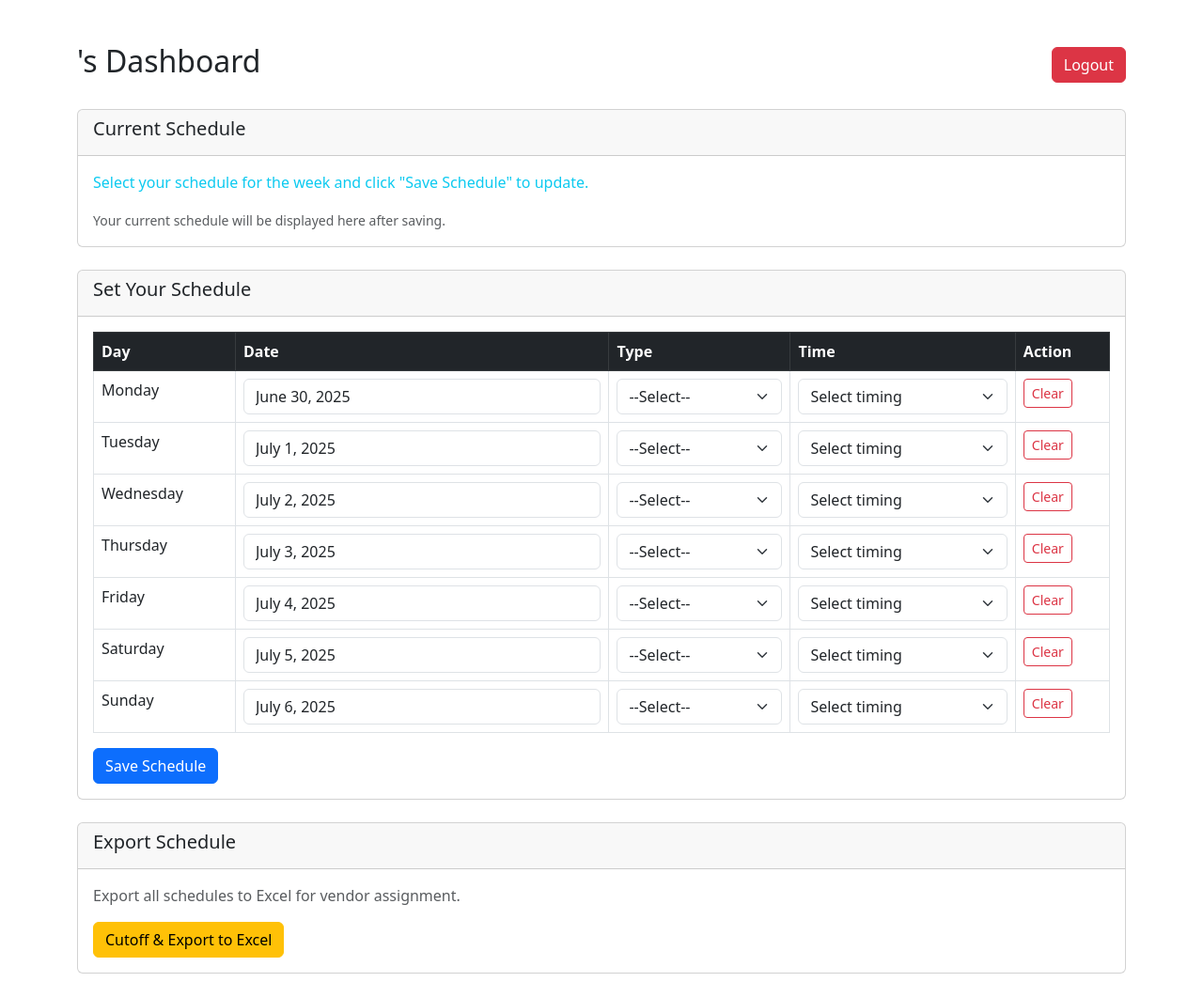
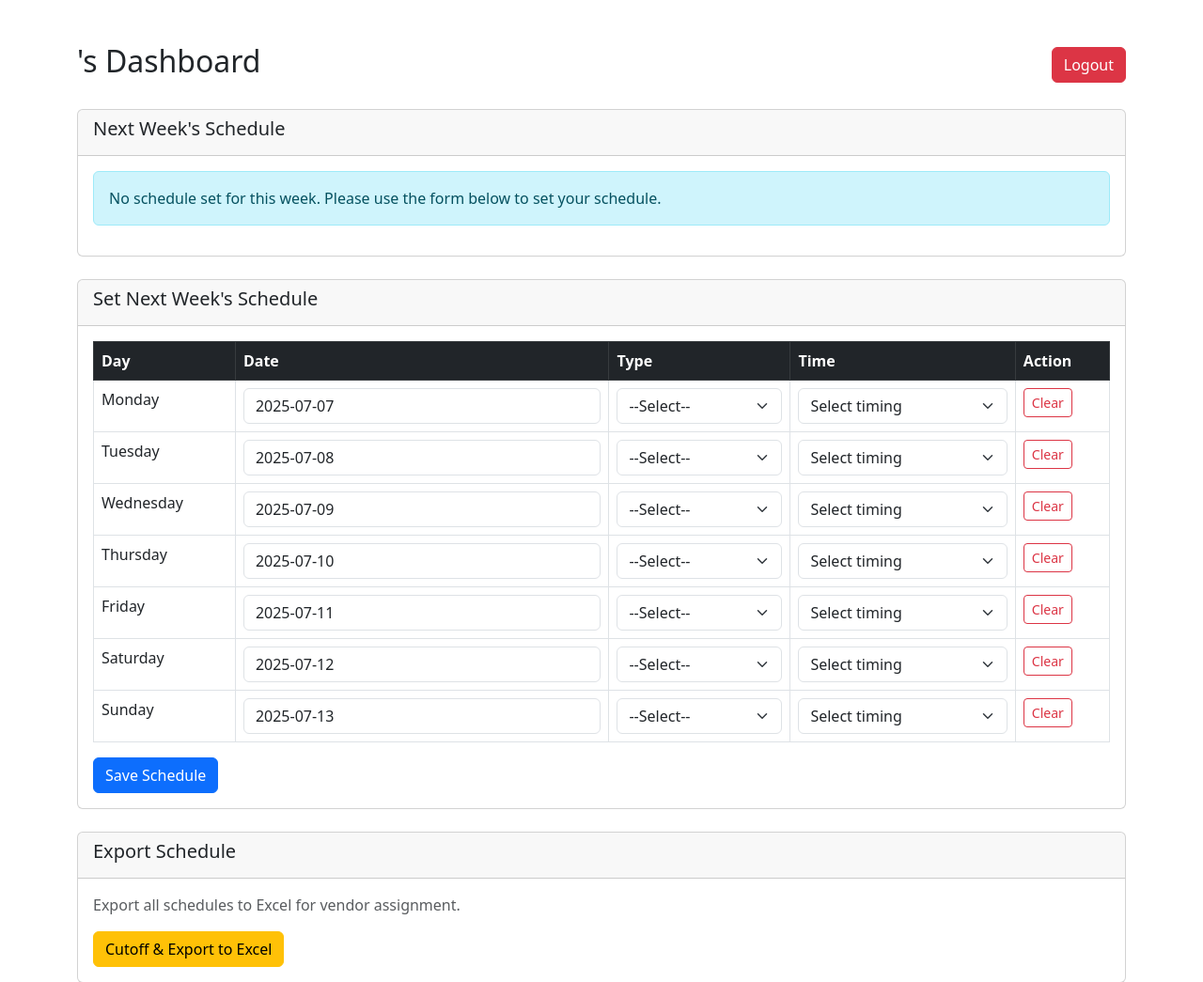
Before and after one commit to Tushxrb/Traverse, a Django app: page /dashboard/ in a window 1280 px wide. Shown: the part 82-1127 px from the top of the page at 94% size. Run offline with Django 5.2, Linux system fonts and the light colour scheme; a user stored in the database is signed in; data comes from the database, SQL or seed files in the repository; both versions use the stored data as it was after the commit; some libraries are stand-ins or nearby versions.

Commit message:
bug fixes

```diff
--- a/main/templates/dashboard.html
+++ b/main/templates/dashboard.html
@@ -25,19 +25,49 @@
       <!-- Current Schedule Display -->
       <div class="card mb-4">
         <div class="card-header">
-          <h5>Current Schedule</h5>
+          <h5>Next Week's Schedule</h5>
         </div>
         <div class="card-body">
-          <div id="current-schedule">
-            <p class="text-muted">Loading current schedule...</p>
-          </div>
+          {% if current_schedules %}
+            <div class="table-responsive">
+              <table class="table table-striped">
+                <thead class="table-dark">
+                  <tr>
+                    <th>Day</th>
+                    <th>Date</th>
+                    <th>Type</th>
+                    <th>Time</th>
+                  </tr>
+                </thead>
+                <tbody>
+                  {% for schedule in current_schedules %}
+                  <tr>
+                    <td>{{ schedule.day }}</td>
+                    <td>{{ schedule.date|date:"Y-m-d" }}</td>
+                    <td>
+                      <span class="badge bg-{% if schedule.type == 'pickup' %}success{% else %}warning{% endif %}">
+                        {{ schedule.type|title }}
+                      </span>
+                    </td>
+                    <td>{{ schedule.timing }}</td>
+                  </tr>
+                  {% endfor %}
+                </tbody>
+              </table>
+            </div>
+          {% else %}
+            <div class="alert alert-info">
+              <i class="fas fa-info-circle"></i>
+              No schedule set for this week. Please use the form below to set your schedule.
+            </div>
+          {% endif %}
         </div>
       </div>
 
       <!-- Schedule Form -->
       <div class="card mb-4">
         <div class="card-header">
-          <h5>Set Your Schedule</h5>
+          <h5>Set Next Week's Schedule</h5>
         </div>
         <div class="card-body">
           <form method="post" action="{% url 'save_schedule' %}">
@@ -147,6 +177,49 @@ function getTimeOptions(type) {
     times.push(`${hr}:${min}`);
   }
   return times;
+}
+
+// Pre-populate form with existing schedule data
+function populateExistingSchedule() {
+  const existingSchedule = {{ current_schedules|yesno:"true,false" }};
+  if (!existingSchedule) return;
+
+  const scheduleData = [
+    {% for schedule in current_schedules %}
+    {
+      date: '{{ schedule.date|date:"Y-m-d" }}',
+      type: '{{ schedule.type }}',
+      timing: '{{ schedule.timing }}'
+    }{% if not forloop.last %},{% endif %}
+    {% endfor %}
+  ];
+
+  const dateInputs = document.querySelectorAll('input[name="dates"]');
+  const typeSelects = document.querySelectorAll('.type-select');
+  const timeSelects = document.querySelectorAll('.time-select');
+
+  scheduleData.forEach(schedule => {
+    dateInputs.forEach((dateInput, idx) => {
+      if (dateInput.value === schedule.date) {
+        // Set type
+        typeSelects[idx].value = schedule.type;
+
+        // Populate time options
+        const timeSelect = timeSelects[idx];
+        timeSelect.innerHTML = '<option value="">Select timing</option>';
+        const timeOptions = getTimeOptions(schedule.type);
+        timeOptions.forEach(time => {
+          const option = document.createElement('option');
+          option.value = time;
+          option.text = time;
+          timeSelect.appendChild(option);
+        });
+
+        // Set selected time
+        timeSelect.value = schedule.timing;
+      }
+    });
+  });
 }
 
 // Initialize main schedule form
@@ -273,12 +346,8 @@ function showTeamTable(memberId) {
 
 // Load current schedule on page load
 document.addEventListener('DOMContentLoaded', function() {
-  // This would be enhanced with an AJAX call to fetch current schedule
-  // For now, we'll show a placeholder
-  document.getElementById('current-schedule').innerHTML = `
-    <p class="text-info">Select your schedule for the week and click "Save Schedule" to update.</p>
-    <small class="text-muted">Your current schedule will be displayed here after saving.</small>
-  `;
+  // Pre-populate the form with existing schedule data
+  populateExistingSchedule();
 });
 </script>
 
--- a/main/templates/index.html
+++ b/main/templates/index.html
@@ -72,7 +72,7 @@
 <!-- Login card -->
 
 <div class="login-container">
-  <img src="{% static 'images/it-vedant.png' %}" class="it-vedant" alt="company-logo"></img>
+  <a href="https://www.itvedant.com/" target="_blank"><img src="{% static 'images/it-vedant.png' %}" class="it-vedant" alt="company-logo"></img></a>
   <hr>
   <a href="{% url 'employee_login' %}" class="btn-login btn-employee">Login as Employee</a>
   <a href="{% url 'admin_login' %}" class="btn-login btn-admin">Login as Admin</a>
--- a/main/urls.py
+++ b/main/urls.py
@@ -16,16 +16,20 @@ urlpatterns = [
     path('admin_dashboard/', views.admin_dashboard, name='admin_dashboard'),
     path('delete-user/<int:user_id>/', views.delete_user, name='delete_user'),
     path('admin-dashboard/update/', views.update_users, name='update_users'),
+    path('admin-tools/cutoff/', views.cutoff_schedule, name='cutoff_schedule'),  # Moved to admin section
 
     # Logout
     path('admin_logout/', views.admin_logout, name='admin_logout'),
     path('employee_logout/', views.employee_logout, name='employee_logout'),
 
+    # Employee Dashboard
     path('dashboard/', views.dashboard, name='dashboard'),
     path('dashboard/save/', views.save_schedule, name='save_schedule'),
-    path('dashboard/cutoff/', views.cutoff_schedule, name='cutoff_schedule'),
     path('dashboard/save_team/', views.save_team_schedule, name='save_team_schedule'),
+
+    # Other pages
     path('pricing/', views.pricing, name='pricing'),
+    path('api/current-schedule/', views.get_current_schedule, name='get_current_schedule'),
 
     # Payment
     path('start-payment/', views.start_payment, name='start_payment'),
--- a/main/views.py
+++ b/main/views.py
@@ -19,34 +19,49 @@ from io import BytesIO
 
 from .models import User, Schedule, CutoffRecord
 
+# ----------------------
 # Utility functions
+# ----------------------
+
 def is_admin(user):
+    # Check if the user is an admin (superuser)
     return user.is_superuser
 
 def get_week_dates():
+    # Get all dates and day names for next week (Monday to Sunday)
     today = datetime.date.today()
-    start = today - datetime.timedelta(days=today.weekday())  # Monday
-    return [(start + datetime.timedelta(days=i), (start + datetime.timedelta(days=i)).strftime('%A')) for i in range(7)]
+    # Find next week's Monday
+    days_until_next_monday = 7 - today.weekday()
+    next_monday = today + datetime.timedelta(days=days_until_next_monday)
+    return [((next_monday + datetime.timedelta(days=i)).strftime('%Y-%m-%d'), (next_monday + datetime.timedelta(days=i)).strftime('%A')) for i in range(7)]
 
+# ----------------------
 # Views
+# ----------------------
+
 def index(req):
+    # Show the home page
     return render(req, "index.html")
 
 def employee_login(req):
+    # Employee login view
     try:
         if req.method == 'POST':
             emp_id = req.POST.get('employee_id', '').strip()
             input_value = req.POST.get('password', '').strip()
 
+            # Check if both fields are filled
             if not emp_id or not input_value:
                 messages.error(req, 'Employee ID and Password are required.')
                 return render(req, 'employee_login.html')
 
+            # Find user by employee ID
             user = User.objects.filter(employee_id=emp_id).first()
             if not user:
                 messages.error(req, 'Employee not found.')
                 return render(req, 'employee_login.html')
 
+            # If user has no email, use DOB as password for first login
             if not user.email or not user.email.strip():
                 expected_dob = user.dob.strftime('%d%m%Y')
                 if input_value == expected_dob:
@@ -57,6 +72,7 @@ def employee_login(req):
                     messages.error(req, 'Incorrect Date of Birth.')
                     return render(req, 'employee_login.html')
 
+            # Authenticate user with employee_id and password
             auth_user = authenticate(req, employee_id=emp_id, password=input_value)
             if auth_user:
                 login(req, auth_user)
@@ -65,6 +81,7 @@ def employee_login(req):
                 messages.error(req, 'Invalid credentials.')
                 return render(req, 'employee_login.html')
 
+        # Show login page for GET request
         return render(req, 'employee_login.html')
 
     except Exception as e:
@@ -73,6 +90,7 @@ def employee_login(req):
         return render(req, 'employee_login.html')  # Changed from index.html
 
 def reset_password(req):
+    # Reset password for first-time login or forgot password
     emp_id = req.session.get('emp_id')
     dob = req.session.get('dob')
 
@@ -97,19 +115,24 @@ def reset_password(req):
         session_otp = req.session.get('otp')
         session_email = req.session.get('reset_email')
 
+        # Check OTP and email
         if not session_otp or otp != str(session_otp) or email != session_email:
             return render(req, 'reset_password.html', { 'emp_id': emp_id, 'otp_verified': False, 'error': 'Invalid OTP or email mismatch.' })
 
+        # Check if passwords match
         if password1 != password2:
             return render(req, 'reset_password.html', { 'emp_id': emp_id, 'otp_verified': True, 'email': email, 'error': 'Passwords do not match.' })
 
+        # Check if email is provided
         if not email:
             return render(req, 'reset_password.html', { 'emp_id': emp_id, 'otp_verified': True, 'error': 'Email is required.' })
 
+        # Set email and new password
         user.email = email
         user.password = make_password(password1)
-        user.save() # Clear session data
+        user.save() # Save user
 
+        # Clear session data
         req.session.pop('otp', None)
         req.session.pop('reset_email', None)
         req.session.pop('emp_id', None)
@@ -118,10 +141,12 @@ def reset_password(req):
         messages.success(req, "Password set successfully. Please login with your new password.")
         return redirect('employee_login')
 
+    # Show reset password page
     return render(req, 'reset_password.html', {'emp_id': emp_id, 'otp_verified': False})
 
 @ensure_csrf_cookie
 def verify_otp(req):
+    # Send OTP to email for verification
     if req.method == "POST":
         try:
             data = json.loads(req.body)
@@ -132,9 +157,11 @@ def verify_otp(req):
         if not email:
             return JsonResponse({'success': False, 'message': 'Email is required.'}, status=400)
 
+        # Check if email already exists
         if User.objects.filter(email=email).exists():
             return JsonResponse({'success': False, 'message': 'Email already in use.'}, status=400)
 
+        # Generate OTP and save in session
         otp = str(random.randint(100000, 999999))
         req.session['otp'] = otp
         req.session['reset_email'] = email
@@ -159,6 +186,7 @@ def verify_otp(req):
     return JsonResponse({'success': False, 'message': 'Invalid request method.'}, status=405)
 
 def verify_otp_check(req):
+    # Check if OTP and email match session
     if req.method == "POST":
         try:
             data = json.loads(req.body)
@@ -174,14 +202,17 @@ def verify_otp_check(req):
     return JsonResponse({'valid': False})
 
 def admin_login(request):
+    # Admin login view
     if request.method == 'POST':
         emp_id = request.POST.get('employee_id', '').strip()
         password = request.POST.get('password', '')
 
+        # Check if both fields are filled
         if not emp_id or not password:
             messages.error(request, 'Employee ID and Password are required.')
             return render(request, 'admin_login.html')
 
+        # Authenticate admin
         user = authenticate(request, employee_id=emp_id, password=password)
         if user and user.is_superuser:
             login(request, user)
@@ -190,11 +221,13 @@ def admin_login(request):
             messages.error(request, "Invalid credentials or not an admin.")
             return render(request, 'admin_login.html')
 
+    # Show admin login page
     return render(request, 'admin_login.html')
 
 @login_required
 @user_passes_test(is_admin)
 def admin_dashboard(req):
+    # Admin dashboard for managing employees
     addresses = ['Borivali', 'Andheri', 'Dadar', 'Bandra', 'Churchgate']
 
     if req.method == "POST":
@@ -202,7 +235,7 @@ def admin_dashboard(req):
         last_name = req.POST.get("last_name", "").strip()
         digits = req.POST.get("employee_id_digits", "").strip()
 
-        # Validation
+        # Validation for required fields
         if not first_name or not last_name:
             messages.error(req, "First name and last name are required.")
             return render(req, "admin_dashboard.html", {
@@ -219,8 +252,10 @@ def admin_dashboard(req):
                 "addresses": addresses
             })
 
+        # Generate employee ID
         employee_id = first_name[0].upper() + last_name[0].upper() + digits
 
+        # Check if employee ID already exists
         if User.objects.filter(employee_id=employee_id).exists():
             messages.error(req, f"Employee ID {employee_id} already exists.")
             return render(req, "admin_dashboard.html", {
@@ -251,6 +286,7 @@ def admin_dashboard(req):
         team_leader_id = req.POST.get("team_leader")
 
         try:
+            # Create new user
             user = User.objects.create_user(
                 username=employee_id,
                 first_name=first_name,
@@ -266,13 +302,14 @@ def admin_dashboard(req):
         except Exception as e:
             messages.error(req, f"Error creating user: {str(e)}")
 
-        # Don't redirect, just render the page again to show the message
+        # Show dashboard again with updated list
         return render(req, "admin_dashboard.html", {
             "employees": User.objects.filter(is_superuser=False),
             "team_leaders": User.objects.filter(is_super_employee=True),
             "addresses": addresses
         })
 
+    # Show dashboard with employees and team leaders
     employees = User.objects.filter(is_superuser=False)
     team_leaders = User.objects.filter(is_super_employee=True)
 
@@ -285,6 +322,7 @@ def admin_dashboard(req):
 @login_required
 @user_passes_test(is_admin)
 def delete_user(req, user_id):
+    # Delete a user (admin only)
     if req.method == "POST":
         try:
             user = get_object_or_404(User, id=user_id)
@@ -298,6 +336,7 @@ def delete_user(req, user_id):
 @login_required
 @user_passes_test(is_admin)
 def update_users(req):
+    # Update user details (admin only)
     if req.method == "POST":
         user_id = req.POST.get("save_id")
         try:
@@ -311,7 +350,7 @@ def update_users(req):
             is_super_employee = req.POST.get(f"is_super_employee_{user_id}") == "on"
             team_leader_id = req.POST.get(f"team_leader_{user_id}") or None
 
-            # Validation
+            # Validation for required fields
             if not first_name or not last_name:
                 messages.error(req, "First name and last name are required.")
                 return redirect("admin_dashboard")
@@ -324,7 +363,7 @@ def update_users(req):
                 messages.error(req, "Address is required.")
                 return redirect("admin_dashboard")
 
-            # Update user
+            # Update user fields
             user.first_name = first_name
             user.last_name = last_name
             user.dob = dob
@@ -341,35 +380,18 @@ def update_users(req):
     return redirect("admin_dashboard")
 
 def admin_logout(request):
+    # Log out admin
     logout(request)
     return redirect('admin_login')
 
 def employee_logout(request):
+    # Log out employee
     logout(request)
     return redirect('employee_login')
 
 @login_required
-def dashboard(request):
-    user = request.user
-    is_super_employee = user.is_super_employee
-
-    week_dates = get_week_dates()
-    week_dates_json = json.dumps([(str(d), day) for d, day in week_dates])
-
-    team_members = []
-    if is_super_employee:
-        team_members = User.objects.filter(team_leader=user)
-
-    return render(request, 'dashboard.html', {
-        'user': user,
-        'week_dates': week_dates,
-        'week_dates_json': week_dates_json,
-        'is_super_employee': is_super_employee,
-        'team_members': team_members,
-    })
-
-@login_required
 def save_schedule(request):
+    # Save employee's weekly schedule
     if request.method == "POST":
         user = request.user
         dates = request.POST.getlist('dates')
@@ -380,7 +402,7 @@ def save_schedule(request):
             # Delete existing schedules for this user for the week
             Schedule.objects.filter(employee=user).delete()
 
-            # Save new schedules
+            # Save new schedules for each day
             saved_count = 0
             for date_str, schedule_type, timing in zip(dates, types, timings):
                 if date_str and schedule_type and timing:
@@ -407,14 +429,19 @@ def save_schedule(request):
 
     return redirect("dashboard")
 
+# Add this decorator to the cutoff_schedule function
 @login_required
+@user_passes_test(is_admin)
 def cutoff_schedule(request):
+    # Export all schedules for next week to Excel (admin only)
     if request.method == "POST":
         try:
             today = datetime.date.today()
-            # Get all schedules for the current week
-            week_start = today - datetime.timedelta(days=today.weekday())
-            week_end = week_start + datetime.timedelta(days=6)
+            # Get all schedules for next week (to match the dashboard and form logic)
+            days_until_next_monday = 7 - today.weekday()
+            next_monday = today + datetime.timedelta(days=days_until_next_monday)
+            week_start = next_monday
+            week_end = next_monday + datetime.timedelta(days=6)
 
             schedules = Schedule.objects.filter(
                 date__gte=week_start,
@@ -422,8 +449,8 @@ def cutoff_schedule(request):
             ).select_related('employee')
 
             if not schedules.exists():
-                messages.warning(request, "No schedules found for this week.")
-                return redirect("dashboard")
+                messages.warning(request, "No schedules found for next week.")
+                return redirect("admin_dashboard")
 
             records = []
             for schedule in schedules:
@@ -439,7 +466,6 @@ def cutoff_schedule(request):
                 })
 
             df = pd.DataFrame(records)
-
             # Group by address and type for better organization
             grouped = df.groupby(['Address', 'Type'])
 
@@ -447,15 +473,13 @@ def cutoff_schedule(request):
             with pd.ExcelWriter(output, engine='xlsxwriter') as writer:
                 # Write all data to main sheet
                 df.to_excel(writer, sheet_name='All_Schedules', index=False)
-
                 # Write grouped data to separate sheets
                 for (addr, schedule_type), group in grouped:
                     sheet_name = f"{addr[:10]}_{schedule_type}"
                     group.to_excel(writer, sheet_name=sheet_name[:31], index=False)
 
             output.seek(0)
-            filename = f"weekly_schedule_{today.strftime('%Y%m%d')}.xlsx"
-
+            filename = f"weekly_schedule_{week_start.strftime('%Y%m%d')}.xlsx"
             # Save to database
             cutoff_file = ContentFile(output.read(), name=filename)
             CutoffRecord.objects.create(
@@ -470,17 +494,17 @@ def cutoff_schedule(request):
                 content_type='application/vnd.openxmlformats-officedocument.spreadsheetml.sheet'
             )
             response['Content-Disposition'] = f'attachment; filename="{filename}"'
-
             messages.success(request, f"Schedule exported successfully as {filename}")
             return response
 
         except Exception as e:
             messages.error(request, f"Error exporting schedule: {str(e)}")
-            return redirect("dashboard")
+            return redirect("admin_dashboard")
 
-    return redirect("dashboard")
+    return redirect("admin_dashboard")
 
 def save_team_schedule(request):
+    # Team leader saves schedule for their team member
     if request.method == 'POST' and request.user.is_super_employee:
         user_id = request.POST.get('team_member_id')
         dates = request.POST.getlist('dates')
@@ -518,9 +542,72 @@ def save_team_schedule(request):
 
     return redirect('dashboard')
 
+
+@login_required
+def get_current_schedule(request):
+    """API endpoint to fetch current user's schedule"""
+    user = request.user
+    today = datetime.date.today()
+
+    # Get current week's schedules
+    week_start = today - datetime.timedelta(days=today.weekday())
+    week_end = week_start + datetime.timedelta(days=6)
+
+    schedules = Schedule.objects.filter(
+        employee=user,
+        date__gte=week_start,
+        date__lte=week_end
+    ).order_by('date', 'type')
+
+    schedule_data = []
+    for schedule in schedules:
+        schedule_data.append({
+            'date': schedule.date.strftime('%Y-%m-%d'),
+            'day': schedule.day,
+            'type': schedule.type,
+            'timing': schedule.timing,
+            'display_date': schedule.date.strftime('%a, %b %d')
+        })
+
+    return JsonResponse({'schedules': schedule_data})
+
+# Update your existing dashboard view to include current schedule data
+@login_required
+def dashboard(request):
+    user = request.user
+    is_super_employee = user.is_super_employee
+
+    week_dates = get_week_dates()
+    week_dates_json = json.dumps([(str(d), day) for d, day in week_dates])
+
+    # Get current schedule for the week
+    week_start = week_dates[0][0]  # First date of the week
+    week_end = week_dates[-1][0]   # Last date of the week
+
+    current_schedules = Schedule.objects.filter(
+        employee=user,
+        date__gte=week_start,
+        date__lte=week_end
+    ).order_by('date')
+
+    team_members = []
+    if is_super_employee:
+        team_members = User.objects.filter(team_leader=user)
+
+    return render(request, 'dashboard.html', {
+        'user': user,
+        'week_dates': week_dates,
+        'week_dates_json': week_dates_json,
+        'current_schedules': current_schedules,
+        'is_super_employee': is_super_employee,
+        'team_members': team_members,
+    })
+
 def pricing(request):
+    # Show pricing page
     return render(request, 'pricing.html')
 
+# Plan amounts in paise (for Razorpay)
 PLAN_AMOUNTS = {
     'starter': 50000,   # 500.00 INR
     'popular': 100000,  # 1000.00 INR
@@ -528,6 +615,7 @@ PLAN_AMOUNTS = {
 }
 
 def start_payment(request):
+    # Start Razorpay payment for selected plan
     if request.method == "POST":
         plan = request.POST.get("plan")
         amount_paise = PLAN_AMOUNTS.get(plan)
@@ -538,6 +626,7 @@ def start_payment(request):
         amount_rupees = amount_paise // 100  # For display
 
         try:
+            # Create Razorpay order
             client = razorpay.Client(auth=(settings.RAZORPAY_KEY_ID, settings.RAZORPAY_KEY_SECRET))
             order = client.order.create({
                 "amount": amount_paise,
@@ -557,4 +646,5 @@ def start_payment(request):
             messages.error(request, f"Error creating payment order: {str(e)}")
             return render(request, "pricing.html")
 
+    # Show pricing page for GET request
     return render(request, "pricing.html")
--- a/traverse_project/settings.py
+++ b/traverse_project/settings.py
@@ -128,6 +128,7 @@ STATICFILES_DIRS = [os.path.join(BASE_DIR, 'main', 'static')]
 DEFAULT_AUTO_FIELD = 'django.db.models.BigAutoField'
 
 # gmail mail configuration
+
 EMAIL_BACKEND = "django.core.mail.backends.smtp.EmailBackend"
 EMAIL_HOST="smtp.gmail.com"
 EMAIL_USE_TLS = True
```
Also changed, not shown: main/templates/admin_dashboard.html (+44 -4 lines), main/templatetags/dict_extras.py (added, +13 -0 lines), db.sqlite3, main/templatetags/__init__.py (added), 5 other files.
